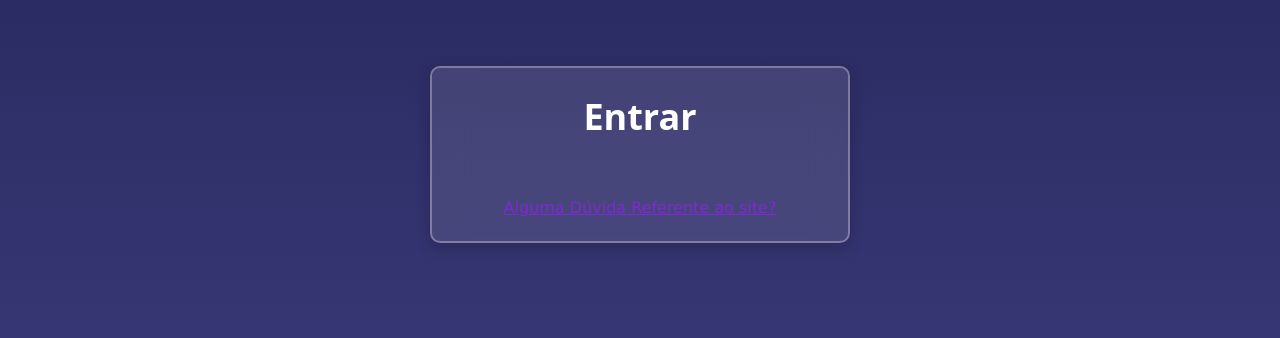
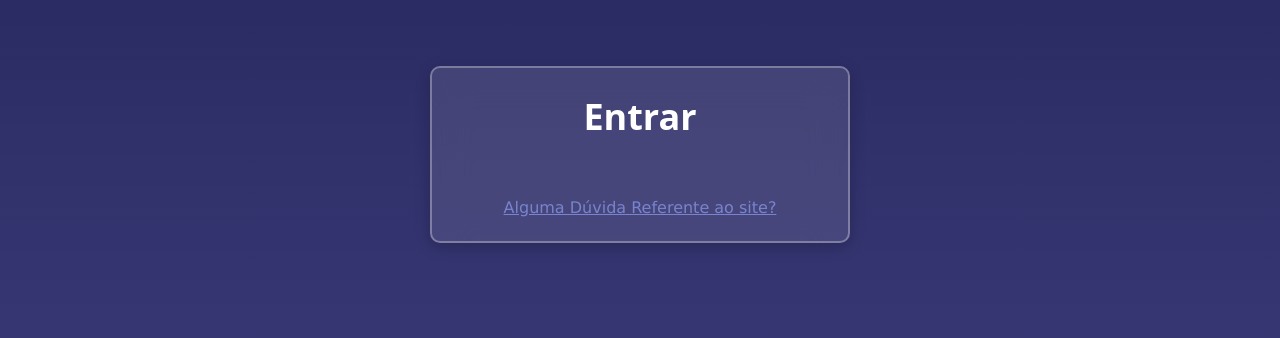
Before and after one commit to Intexsz/BADESP, a Flask app: page /Login in a window 1280 px wide. Shown: the part 246-584 px from the top of the page. Run offline with Flask 3, Linux system fonts and the light colour scheme; some libraries are stand-ins or nearby versions.

Commit message:
login.html melhor

```diff
--- a/templates/login.html
+++ b/templates/login.html
@@ -58,7 +58,7 @@
       <div id="googleSignInBtn"></div>
 
       <br>
-      <a href="/Ajuda" style="color:rgb(128, 40, 210);">Alguma Dúvida Referente ao site?</a>
+      <a href="/Ajuda" style="color:rgb(121, 132, 206);">Alguma Dúvida Referente ao site?</a>
       <br><br>
     </form>
     {% elif tipo == '/Login/Professor/callback' %}
@@ -73,7 +73,7 @@
       <div id="googleSignInBtn"></div>
 
       <br>
-      <a href="/Ajuda" style="color:rgb(128, 40, 210);">Alguma Dúvida Referente ao site?</a>
+      <a href="/Ajuda" style="color:rgb(121, 132, 206);">Alguma Dúvida Referente ao site?</a>
       <br><br>
     </form>
     {% else %}
@@ -88,7 +88,7 @@
       <div id="googleSignInBtn"></div>
 
       <br>
-      <a href="/Ajuda" style="color:rgb(128, 40, 210);">Alguma Dúvida Referente ao site?</a>
+      <a href="/Ajuda" style="color:rgb(121, 132, 206);">Alguma Dúvida Referente ao site?</a>
       <br><br>
     </form>
     {% endif %}
```
